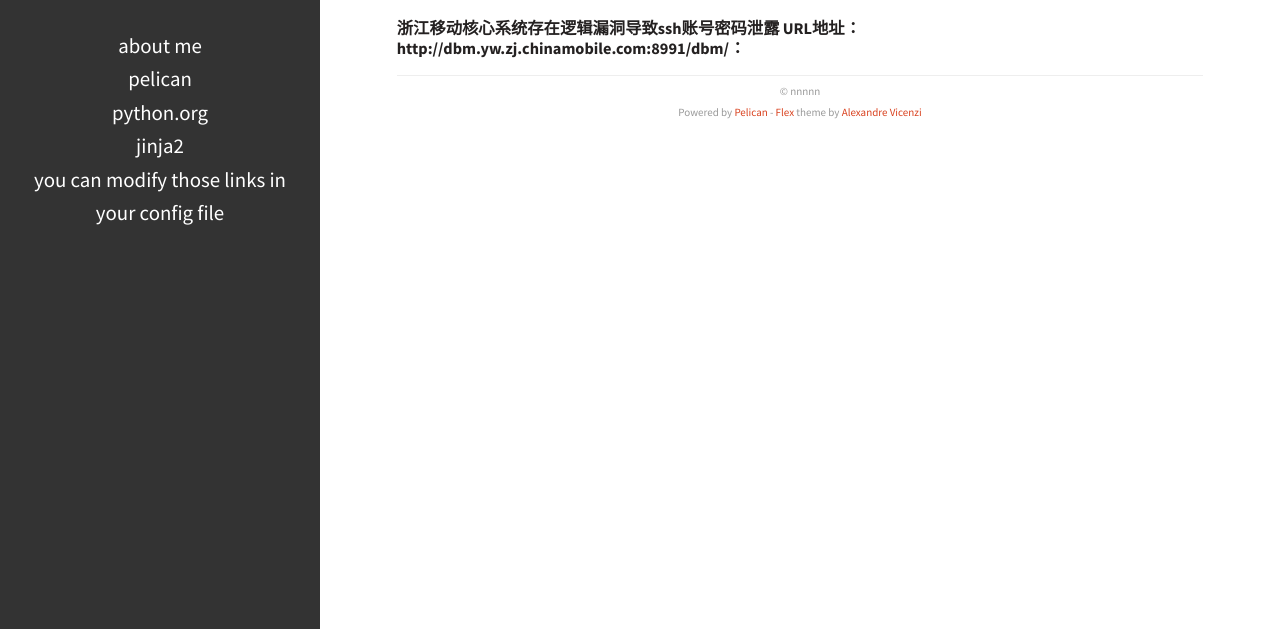
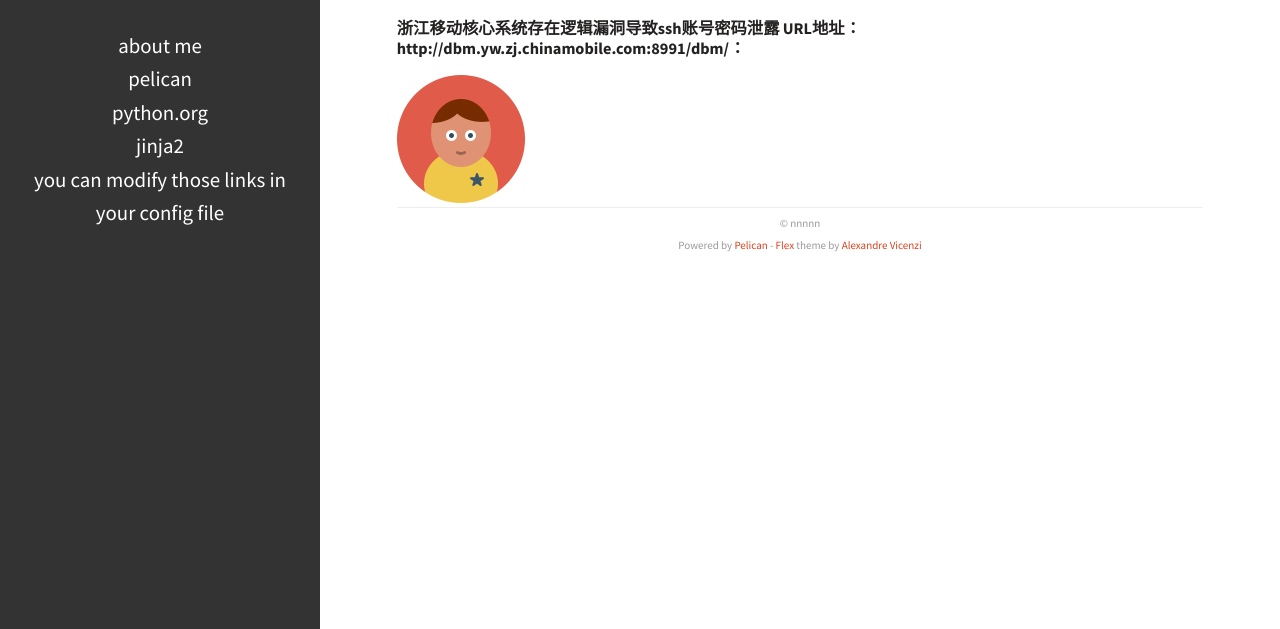
Before and after one commit to zhmy1228/zhmy1228.github.io, a plain HTML site: page 浙江移动核心系统逻辑漏洞.html in a window 1280 px wide. Shown: the part 171-800 px from the top of the page. Drawn offline with Linux system fonts and the light colour scheme.

Commit message:
Update 浙江移动核心系统逻辑漏洞.html

```diff
--- a/浙江移动核心系统逻辑漏洞.html
+++ b/浙江移动核心系统逻辑漏洞.html
@@ -86,7 +86,7 @@
 <p><strong>浙江移动核心系统存在逻辑漏洞导致ssh账号密码泄露 URL地址：http://dbm.yw.zj.chinamobile.com:8991/dbm/：</strong>
 <!-- more --></p>
 
-
+    <img src="/theme/img/profile.png" alt="" title="">
 
 
 
```
